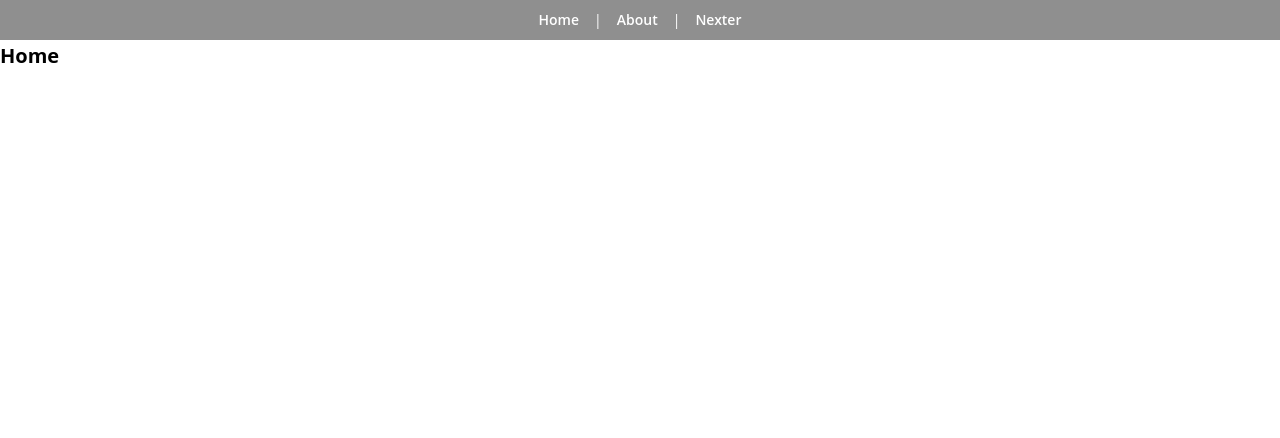
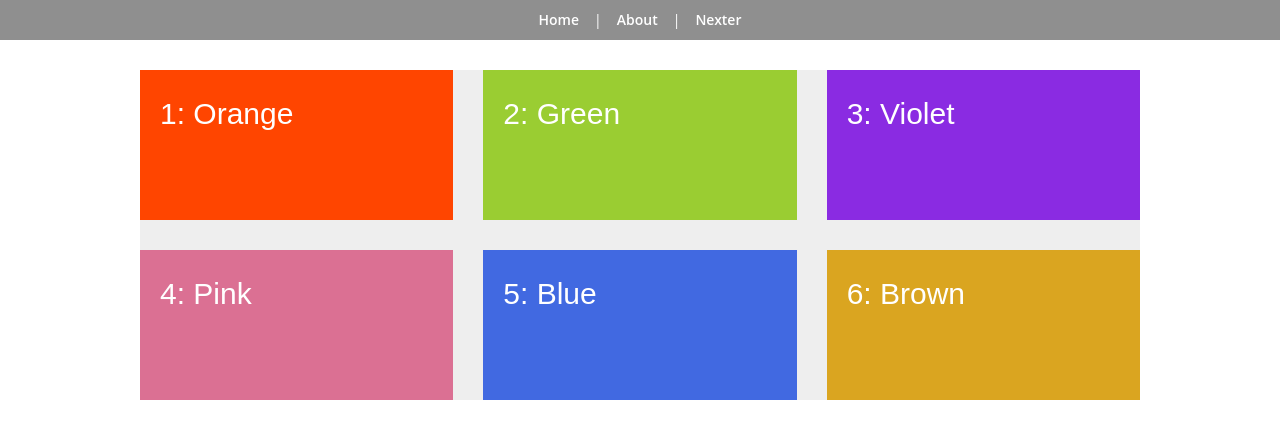
Before and after one commit to elenakout/vue-nexter, a Vue app: page /#/about in a window 1280 px wide. Before the commit this address led to /#/. Shown: the top 438 px of the page. Built offline with nearby package versions, Linux system fonts and the light colour scheme.

Commit message:
5.getting familiar with fr unit

```diff
--- a/src/components/about/createGrid.vue
+++ b/src/components/about/createGrid.vue
@@ -26,8 +26,9 @@
   margin: 30px auto;
 
   display: grid;
-  grid-template-rows: 150px 150px;
-  grid-template-columns: 150px 150px 150px;
+  // grid-template-rows: 150px 150px;
+  grid-template-rows: repeat(2, 150px);
+  grid-template-columns: repeat(3, 1fr);
 
   grid-gap: 30px;
 }
```
